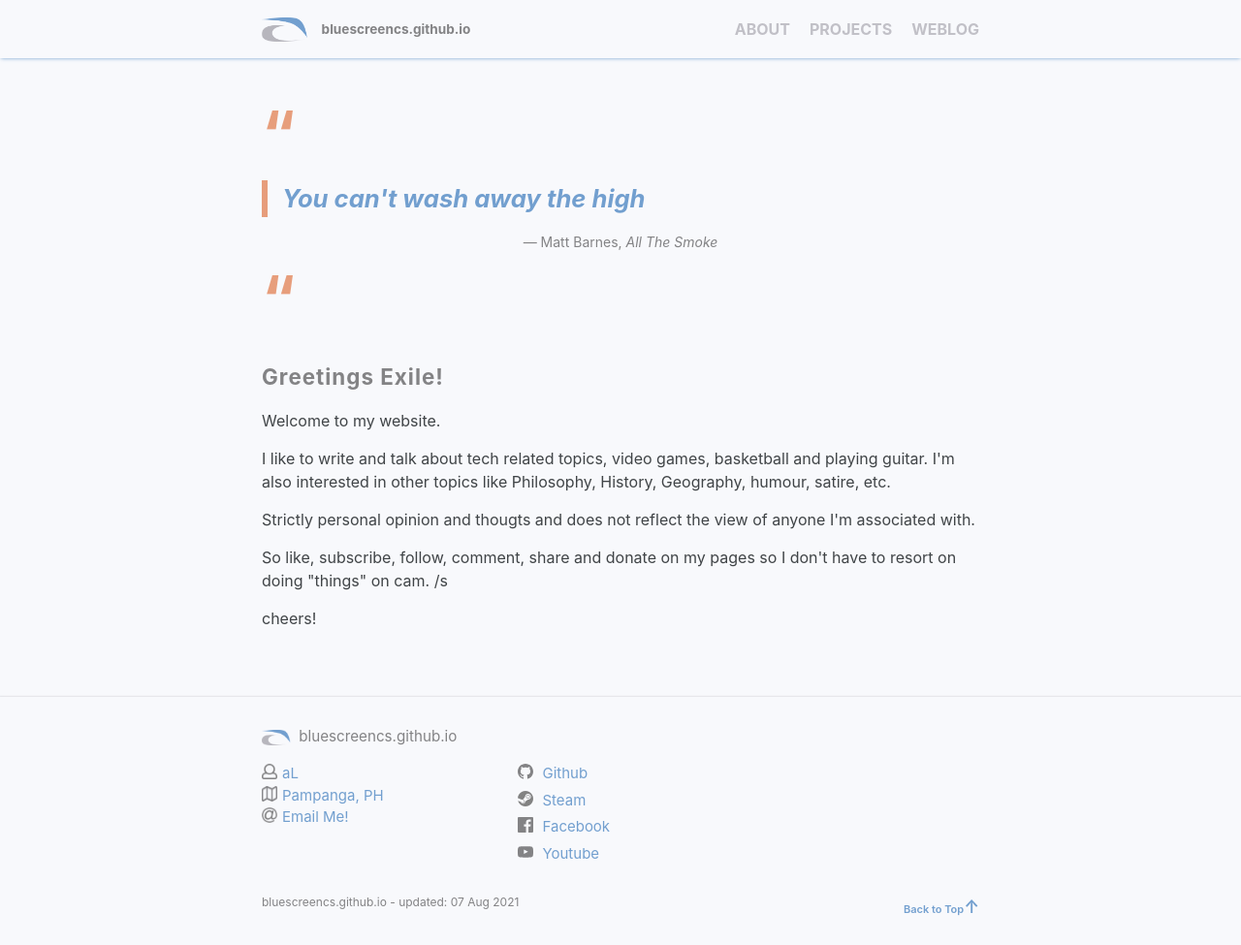
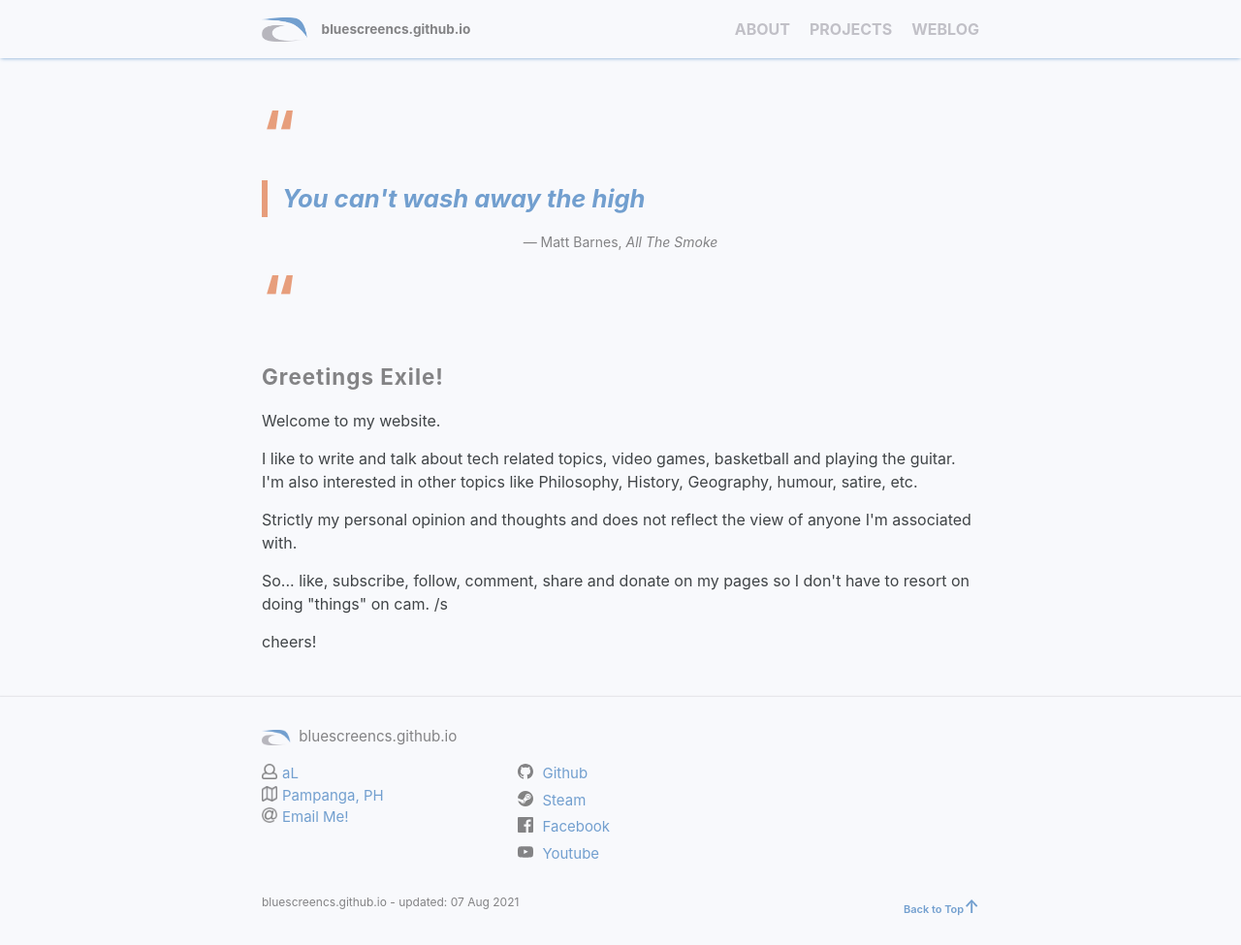
Before and after one commit to bluescreencs/bluescreen.github.io, a Jekyll site: the page built from index.html, in a window 1280 px wide and 1079 px high, cut to the strip 0-975 px from the top of the window. Shown: the whole strip at 97% size. Built offline with Jekyll 4.4.1, drawn with Linux system fonts in a browser that asks for light colours.

Commit message:
fix typo

```diff
--- a/index.html
+++ b/index.html
@@ -7,11 +7,11 @@
 {%- include greetings.html -%}
 <p>Welcome to my website.</p>
 
-<p>I like to write and talk about tech related topics, video games, basketball and playing guitar. I'm also interested in other topics like Philosophy, History, Geography, humour, satire, etc.</p>
+<p>I like to write and talk about tech related topics, video games, basketball and playing the guitar. I'm also interested in other topics like Philosophy, History, Geography, humour, satire, etc.</p>
 
-<p>Strictly personal opinion and thougts and does not reflect the view of anyone I'm associated with.</p>
+<p>Strictly my personal opinion and thoughts and does not reflect the view of anyone I'm associated with.</p>
 
-<p>So like, subscribe, follow, comment, share and donate on my pages so I don't have to resort on doing "things" on cam. /s</p>
+<p>So... like, subscribe, follow, comment, share and donate on my pages so I don't have to resort on doing "things" on cam. /s</p>
 
 <p>cheers!</p>
 </div>
```
